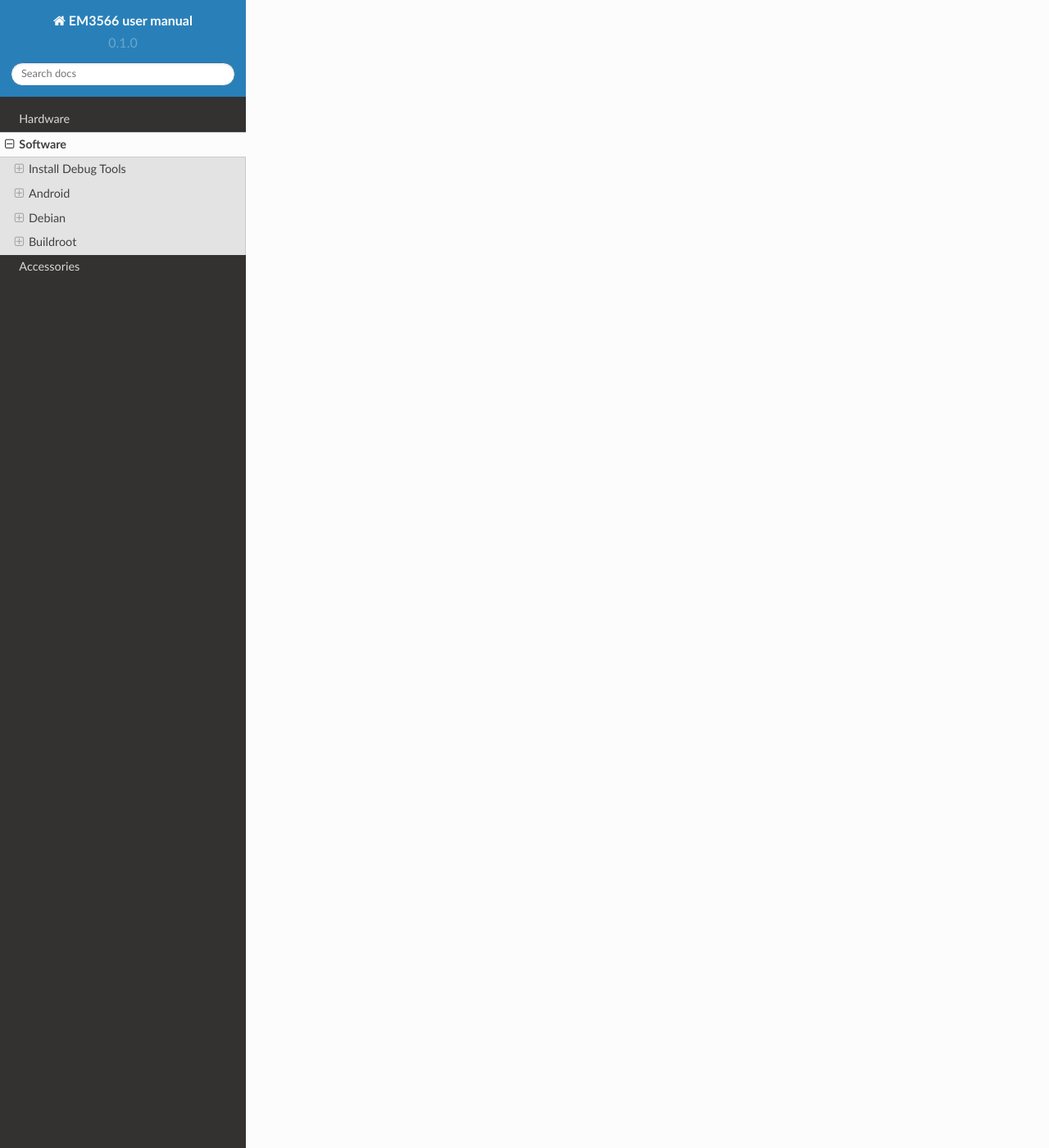
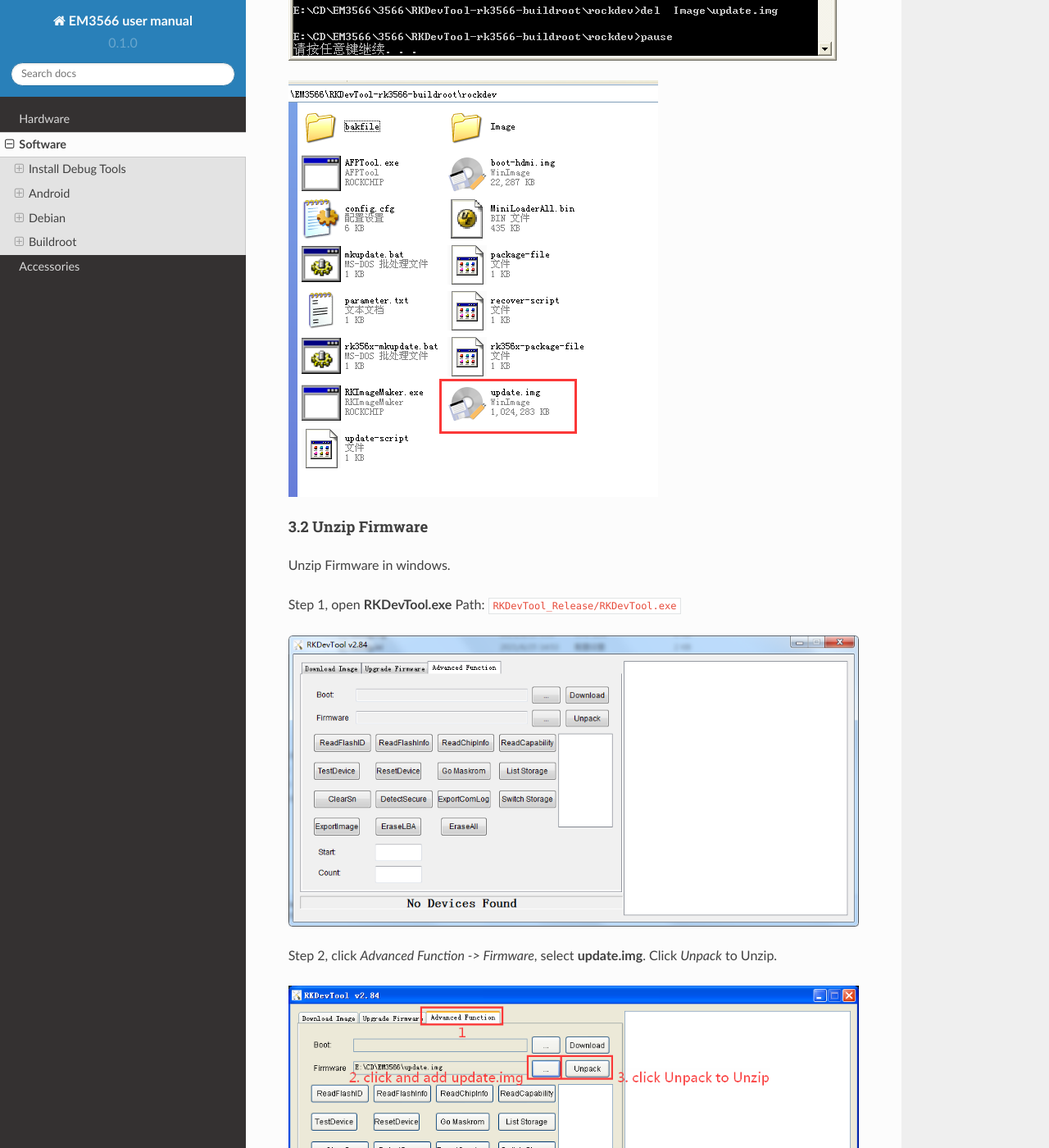
Before and after one commit to boardcon/EM3566, a Sphinx documentation site: the page built from docs/source/software.rst, in a window 1280 px wide and 1400 px high, scrolled down 55572 px. Shown: the whole window at 82% size. Built offline with Sphinx 7.4.7 and the Read the Docs theme 2.0.0, drawn with Linux system fonts in a browser that asks for light colours; some of the changed text lies outside the part shown.

Commit message:
Update software.rst

```diff
--- a/docs/source/software.rst
+++ b/docs/source/software.rst
@@ -1180,8 +1180,41 @@
 Step 3, the **update.img** will be generated in rockdev directory.
 
 .. figure:: ./image/EM3566_Buildroot_Pack_Image-1.png
-   :align: center
-   :alt: IO-power-Domain-Map
+   :alt: Pack Image
+
+.. figure:: ./image/EM3566_Buildroot_Pack_Image_2.png
+   :alt: Pack Image
+
+.. figure:: ./image/EM3566_Buildroot_Pack_Image_3.png
+   :alt: Pack Image
+
+.. figure:: ./image/EM3566_Buildroot_Pack_Image_4.png
+   :alt: Pack Image
+
+3.2 Unzip Firmware
+^^^^^^^^^^^^^^^^^^^
+
+Unzip Firmware in windows.
+
+Step 1, open **RKDevTool.exe** Path: :file:`RKDevTool_Release/RKDevTool.exe`
+
+.. figure:: ./image/EM3566_Buildroot_RKDevTool.png
+   :alt: open RKDevTool
+
+Step 2, click *Advanced Function -> Firmware*, select **update.img**. Click *Unpack* to Unzip.
+
+.. figure:: ./image/EM3566_Buildroot_Unpack.png
+   :alt: Unpack
+
+Unpack finish.
+
+.. figure:: ./image/EM3566_Buildroot_Unpack_2.png
+   :alt: Unpack
+
+The unzip files will be generated in :file:`/RKDevTool/RKDevTool_Release/Output/Android/Image`
+
+.. figure:: ./image/EM3566_Buildroot_Unpack_3.png
+   :alt: Unpack
 
 4 Burn Images
 -------------
```
